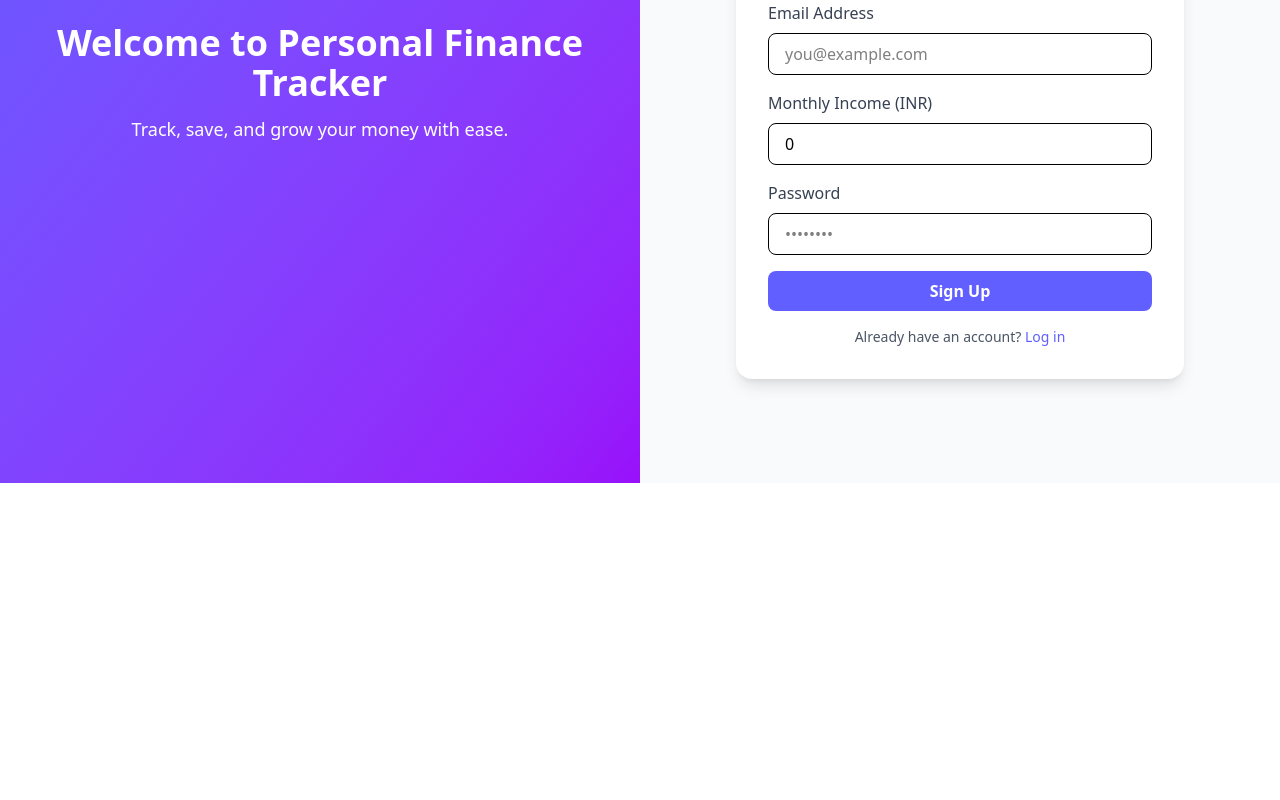
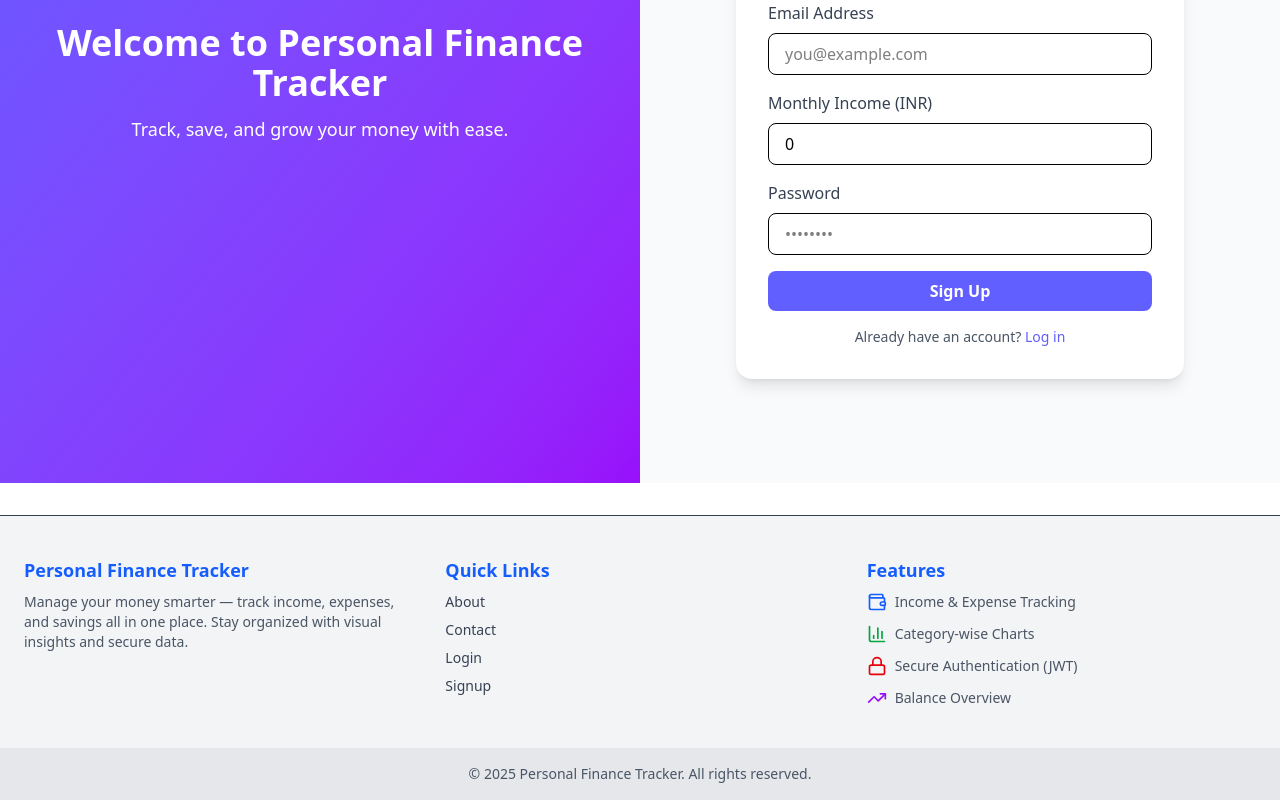
Before and after one commit to Abdul-Wahid-07/Personal-Finance-Tracker, a Next.js app in the folder Frontend/my-app/: page /signup in a window 1280 px wide. Shown: the part 399-1199 px from the top of the page. Before the commit the page ends 882 px from the top, so only its background shows below. Built offline with nearby package versions, Linux system fonts and the light colour scheme.

Commit message:
footer added successfully

```diff
--- a/Frontend/my-app/src/app/layout.jsx
+++ b/Frontend/my-app/src/app/layout.jsx
@@ -2,6 +2,7 @@ import { Geist, Geist_Mono } from "next/font/google";
 import "./globals.css";
 import Navigation from "@/components/Navigation/Navigation";
 import { AuthProvider } from "@/components/Auth/Auth.jsx";
+import Footer from "@/components/Footer/Footer";
 
 const geistSans = Geist({
   variable: "--font-geist-sans",
@@ -27,6 +28,7 @@ export default function RootLayout({ children }) {
         <AuthProvider>
           <Navigation />
           {children}
+          <Footer />
         </AuthProvider>
       </body>
     </html>
--- /dev/null
+++ b/Frontend/my-app/src/components/Footer/Footer.jsx
@@ -0,0 +1,78 @@
+"use client";
+import { useRouter } from "next/navigation";
+import { BarChart3, Lock, TrendingUp, Wallet } from "lucide-react";
+
+export default function Footer() {
+  const router = useRouter();
+
+  return (
+    <footer className="bg-gray-100 text-gray-700 border-t mt-8">
+      {/* Top Section */}
+      <div className="max-w-7xl mx-auto px-6 py-10 grid gap-8 md:grid-cols-3">
+        {/* About */}
+        <div>
+          <h3 className="text-lg font-bold mb-2 text-blue-600">Personal Finance Tracker</h3>
+          <p className="text-sm text-gray-600">
+            Manage your money smarter — track income, expenses, and savings all in one place.
+            Stay organized with visual insights and secure data.
+          </p>
+        </div>
+
+        {/* Quick Links */}
+        <div>
+          <h3 className="text-lg font-bold mb-2 text-blue-600">Quick Links</h3>
+          <ul className="space-y-2 text-sm">
+            <li
+              className="hover:text-blue-500 cursor-pointer"
+              onClick={() => router.push("/about")}
+            >
+              About
+            </li>
+            <li
+              className="hover:text-blue-500 cursor-pointer"
+              onClick={() => router.push("/contact")}
+            >
+              Contact
+            </li>
+            <li
+              className="hover:text-blue-500 cursor-pointer"
+              onClick={() => router.push("/login")}
+            >
+              Login
+            </li>
+            <li
+              className="hover:text-blue-500 cursor-pointer"
+              onClick={() => router.push("/signup")}
+            >
+              Signup
+            </li>
+          </ul>
+        </div>
+
+        {/* Features */}
+        <div>
+          <h3 className="text-lg font-bold mb-2 text-blue-600">Features</h3>
+          <ul className="space-y-3 text-sm text-gray-600">
+            <li className="flex items-center gap-2">
+              <Wallet className="w-5 h-5 text-blue-600" /> Income & Expense Tracking
+            </li>
+            <li className="flex items-center gap-2">
+              <BarChart3 className="w-5 h-5 text-green-600" /> Category-wise Charts
+            </li>
+            <li className="flex items-center gap-2">
+              <Lock className="w-5 h-5 text-red-600" /> Secure Authentication (JWT)
+            </li>
+            <li className="flex items-center gap-2">
+              <TrendingUp className="w-5 h-5 text-purple-600" /> Balance Overview
+            </li>
+          </ul>
+        </div>
+      </div>
+
+      {/* Bottom Section */}
+      <div className="text-center text-sm bg-gray-200 py-4 text-gray-600">
+        &copy; {new Date().getFullYear()} Personal Finance Tracker. All rights reserved.
+      </div>
+    </footer>
+  );
+}
```
